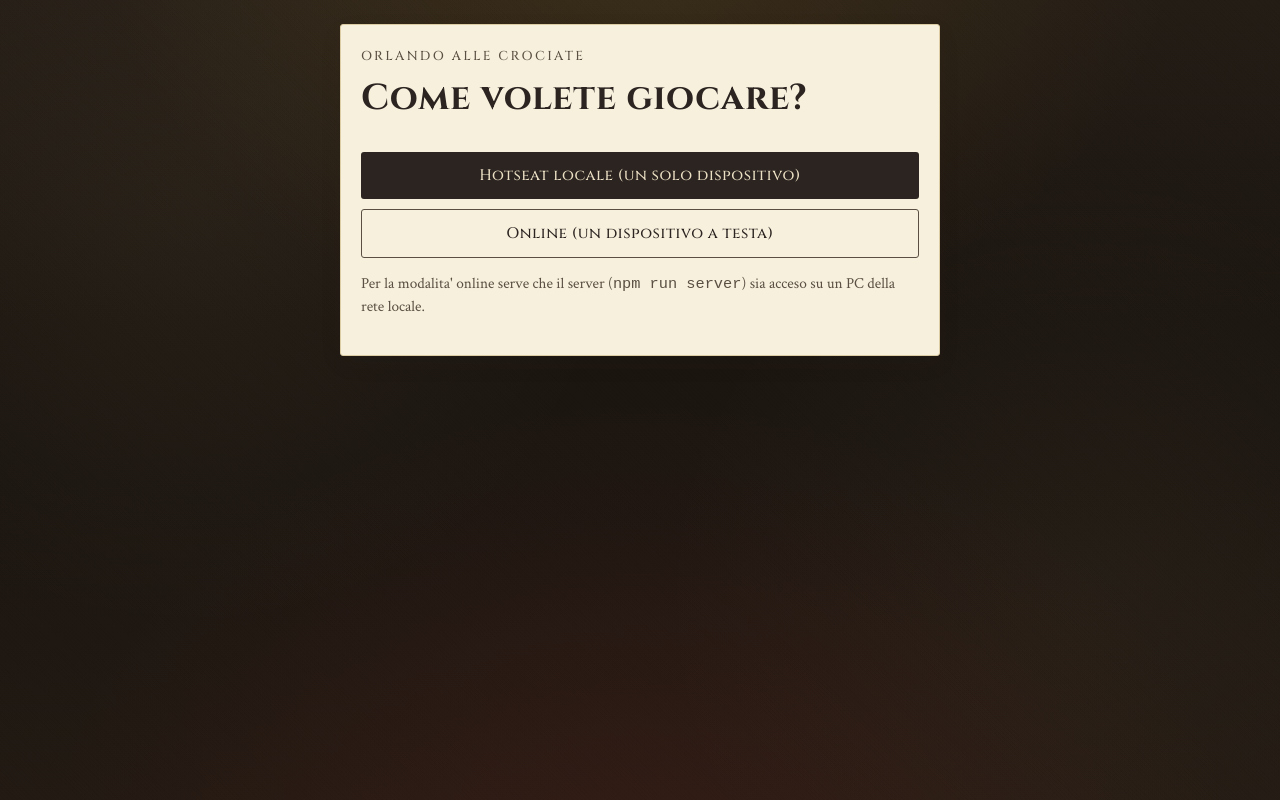
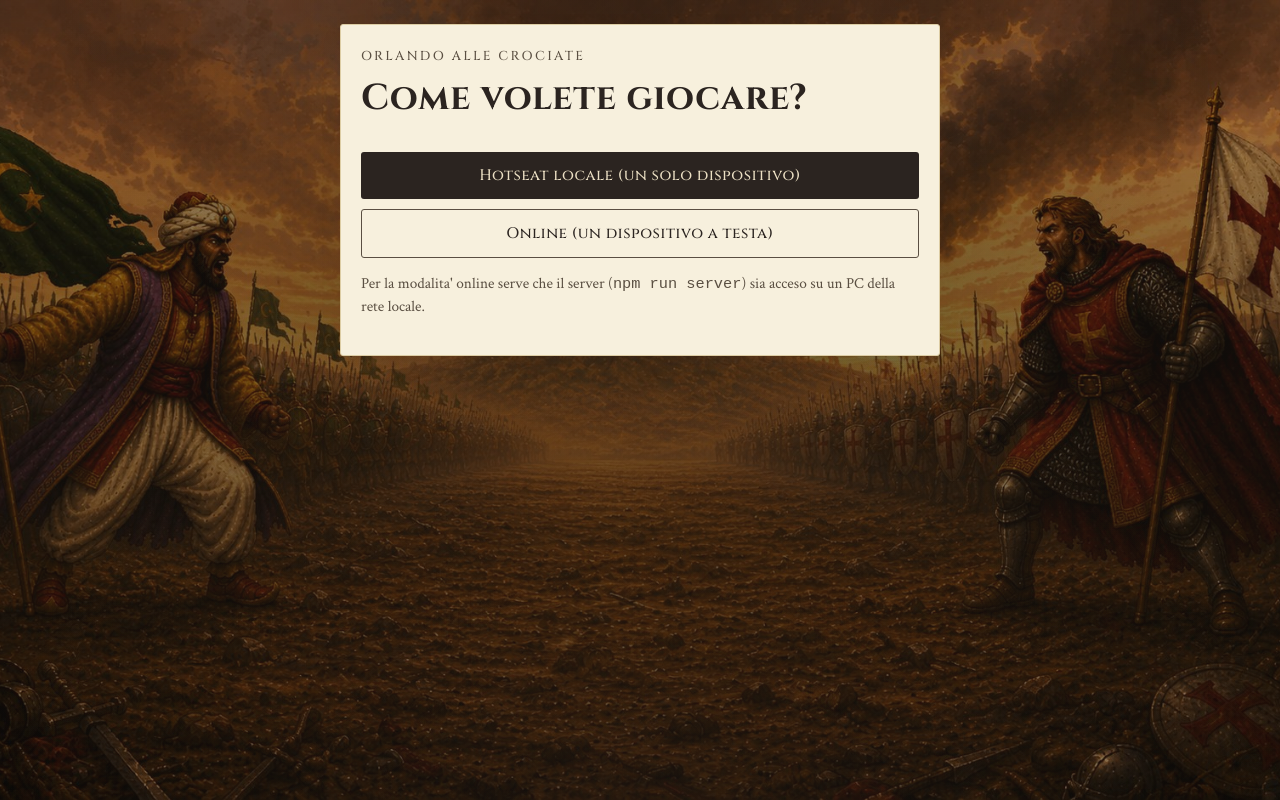
Before and after one commit to awbertag-coder/orlando-game, a React (Vite) app: page / in a window 1280 px wide. Built offline with nearby package versions, Linux system fonts and the light colour scheme.

Commit message:
sfondo meglio

```diff
--- a/src/App.jsx
+++ b/src/App.jsx
@@ -1,14 +1,24 @@
-import React, { useState } from 'react'
+import React, { useState, useEffect } from 'react'
 import LocalHotseatApp from './LocalHotseatApp.jsx'
 import OnlineApp from './OnlineApp.jsx'
+import { BACKGROUND_IMAGES } from './assets/index.js'
 
 export default function App() {
   const [mode, setMode] = useState(null) // null | 'hotseat' | 'online'
 
-  if (mode === 'hotseat') return <LocalHotseatApp />
-  if (mode === 'online') return <div className="app-shell"><OnlineApp /></div>
+  useEffect(() => {
+    if (BACKGROUND_IMAGES.battaglia) {
+      document.body.style.backgroundImage = `url(${BACKGROUND_IMAGES.battaglia})`
+    }
+  }, [])
 
-  return (
+  let content
+  if (mode === 'hotseat') {
+    content = <LocalHotseatApp />
+  } else if (mode === 'online') {
+    content = <div className="app-shell"><OnlineApp /></div>
+  } else {
+    content = (
       <div className="app-shell">
         <div className="card">
           <div className="eyebrow">Orlando alle Crociate</div>
@@ -22,3 +32,11 @@ export default function App() {
       </div>
     )
   }
+
+  return (
+    <>
+      <div className="bg-overlay" />
+      {content}
+    </>
+  )
+}
--- a/src/assets/index.js
+++ b/src/assets/index.js
@@ -7,11 +7,12 @@ const equipmentModules = import.meta.glob('./equipment/*.png', { eager: true, im
 const boardModules = import.meta.glob('./board/*.png', { eager: true, import: 'default' })
 const phaseModules = import.meta.glob('./phases/*.png', { eager: true, import: 'default' })
 const tableModules = import.meta.glob('./table/*.png', { eager: true, import: 'default' })
+const backgroundModules = import.meta.glob('./background/*.{png,jpg,jpeg}', { eager: true, import: 'default' })
 
 function toIdMap(modules) {
   const map = {}
   for (const path in modules) {
-    const id = path.split('/').pop().replace('.png', '')
+    const id = path.split('/').pop().replace(/\.(png|jpg|jpeg)$/, '')
     map[id] = modules[path]
   }
   return map
@@ -23,3 +24,4 @@ export const EQUIPMENT_IMAGES = toIdMap(equipmentModules) // es. EQUIPMENT_IMAGE
 export const BOARD_IMAGES = toIdMap(boardModules) // es. BOARD_IMAGES.board68_cristiana_3
 export const PHASE_IMAGES = toIdMap(phaseModules) // es. PHASE_IMAGES.chiamata_alle_armi, PHASE_IMAGES.vittoria_cristiana
 export const TABLE_IMAGES = toIdMap(tableModules) // TABLE_IMAGES.tavolo (sfondo della vista circolare del tavolo, opzionale)
+export const BACKGROUND_IMAGES = toIdMap(backgroundModules) // BACKGROUND_IMAGES.battaglia (sfondo della pagina, opzionale)
--- a/src/styles.css
+++ b/src/styles.css
@@ -22,19 +22,29 @@ html, body, #root {
 
 body {
   margin: 0;
-  background-color: #1c1611;
-  background-image:
-    radial-gradient(ellipse 900px 700px at 50% -10%, rgba(185, 139, 46, 0.16), transparent 60%),
-    radial-gradient(ellipse 1000px 800px at 50% 110%, rgba(158, 43, 37, 0.14), transparent 60%),
-    radial-gradient(circle at 15% 25%, rgba(232, 205, 138, 0.05), transparent 35%),
-    radial-gradient(circle at 85% 75%, rgba(232, 205, 138, 0.04), transparent 35%),
-    repeating-linear-gradient(45deg, rgba(0,0,0,0.035) 0px, rgba(0,0,0,0.035) 1px, transparent 1px, transparent 3px),
-    linear-gradient(180deg, #241d16, #1c1611 40%, #1c1611 60%, #221a13);
+  background-color: #1c1611; /* usato finche' l'immagine di sfondo non e' caricata, o se manca */
+  background-size: cover;
+  background-position: center center;
+  background-repeat: no-repeat;
   background-attachment: fixed;
   color: var(--ink);
   font-family: 'Crimson Text', Georgia, serif;
   font-size: 18px;
   line-height: 1.45;
+}
+
+/* Vignettatura semi-trasparente sopra l'immagine di sfondo, cosi' le card chiare
+   restano ben leggibili senza dover scurire l'immagine stessa. Sta dietro all'app-shell
+   (z-index piu' basso), fissa anche durante lo scroll. */
+.bg-overlay {
+  position: fixed;
+  inset: 0;
+  z-index: 0;
+  pointer-events: none;
+  background:
+    radial-gradient(ellipse 900px 700px at 50% 0%, rgba(28, 22, 17, 0.55), transparent 65%),
+    radial-gradient(ellipse 1000px 800px at 50% 100%, rgba(28, 22, 17, 0.55), transparent 65%),
+    linear-gradient(180deg, rgba(28,22,17,0.35), rgba(28,22,17,0.55) 40%, rgba(28,22,17,0.55) 60%, rgba(28,22,17,0.4));
 }
 
 h1, h2, h3, .display {
@@ -45,6 +55,8 @@ h1, h2, h3, .display {
 }
 
 .app-shell {
+  position: relative;
+  z-index: 1;
   max-width: 640px;
   margin: 0 auto;
   min-height: 100vh;
```
Also changed, not shown: src/assets/background/battaglia.jpg (added). Lines whose indentation alone changed are shown as unchanged.
